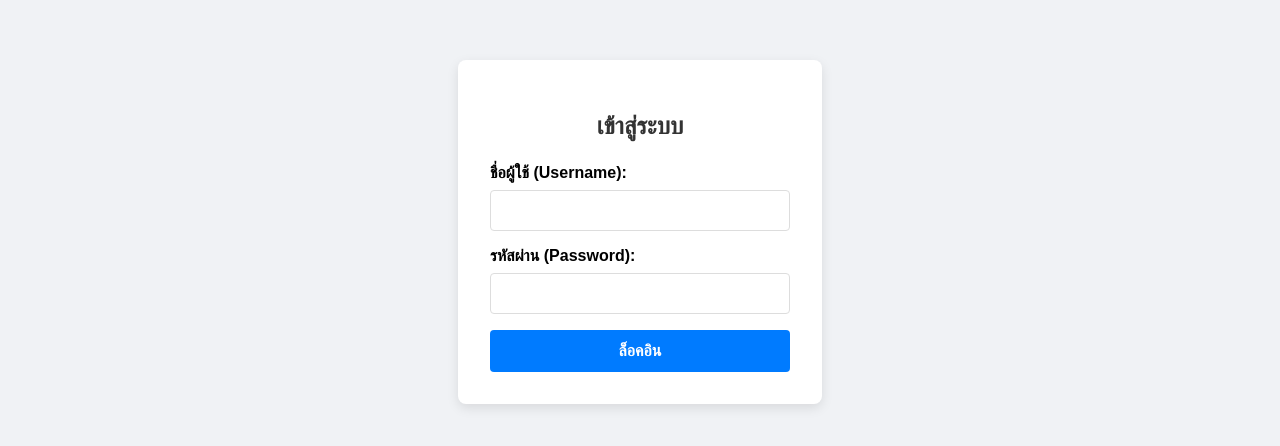
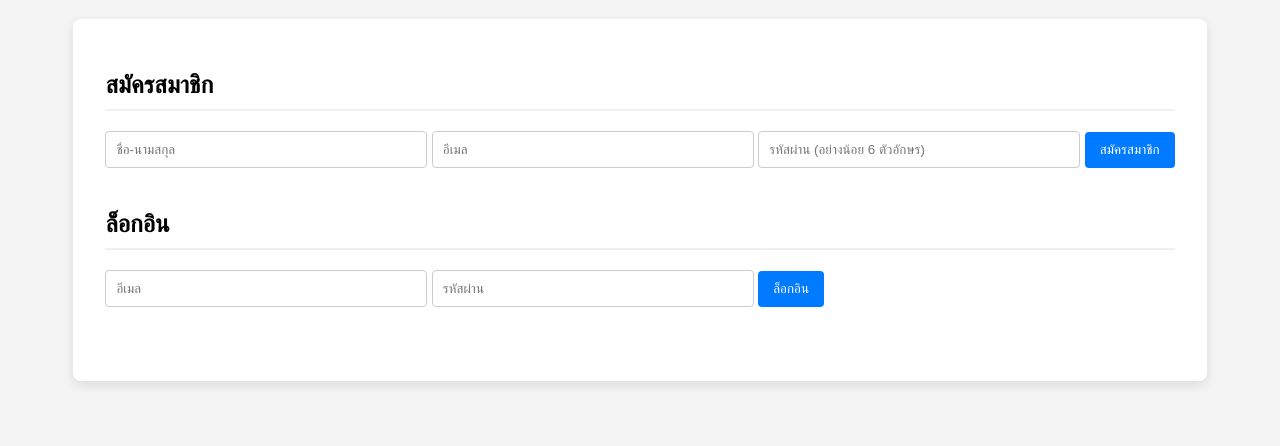
Before and after one commit to ranzxnya/ranzxnya.github.io, a website: page index.html in a window 1280 px wide. Shown: the part 168-614 px from the top of the page. Drawn offline with Linux system fonts and the light colour scheme.

Commit message:
Update index.html

```diff
--- a/index.html
+++ b/index.html
@@ -3,117 +3,49 @@
 <head>
     <meta charset="UTF-8">
     <meta name="viewport" content="width=device-width, initial-scale=1.0">
-    <title>หน้าล็อคอิน</title>
+    <title>ระบบสมัครสมาชิก/ล็อกอิน</title>
     <style>
-        /* CSS สำหรับจัดสไตล์หน้าเว็บ */
-        body {
-            font-family: Arial, sans-serif; /* ตั้งค่าฟอนต์ */
-            background-color: #f0f2f5; /* สีพื้นหลังเทาอ่อน */
-            display: flex;
-            justify-content: center; /* จัดให้อยู่กลางแนวนอน */
-            align-items: center; /* จัดให้อยู่กลางแนวตั้ง */
-            height: 100vh; /* ให้เต็มความสูงของหน้าจอ */
-            margin: 0;
-        }
-
-        .login-container {
-            background-color: #ffffff; /* สีขาว */
-            padding: 2rem; /* ระยะห่างภายใน */
-            border-radius: 8px; /* ขอบโค้งมน */
-            box-shadow: 0 4px 12px rgba(0, 0, 0, 0.1); /* เงา */
-            width: 300px; /* ความกว้างของกล่องล็อคอิน */
-            text-align: center; /* จัดข้อความให้อยู่กลาง */
-        }
-
-        .login-container h2 {
-            margin-bottom: 1.5rem; /* ระยะห่างด้านล่างของหัวข้อ */
-            color: #333;
-        }
-
-        .form-group {
-            margin-bottom: 1rem; /* ระยะห่างระหว่างกลุ่มฟอร์ม */
-            text-align: left; /* จัดข้อความในกลุ่มฟอร์มชิดซ้าย */
-        }
-
-        .form-group label {
-            display: block; /* ให้ป้ายกำกับแสดงเป็นบล็อก (ขึ้นบรรทัดใหม่) */
-            margin-bottom: 0.5rem; /* ระยะห่างล่าง */
-            font-weight: bold;
-        }
-
-        .form-group input {
-            width: 100%; /* ความกว้างเต็ม */
-            padding: 0.75rem; /* ระยะห่างภายในช่องกรอก */
-            border: 1px solid #ddd; /* เส้นขอบ */
-            border-radius: 4px; /* ขอบโค้งมน */
-            box-sizing: border-box; /* ป้องกัน padding ทำให้ความกว้างเกิน */
-        }
-
-        .login-button {
-            width: 100%;
-            padding: 0.75rem;
-            border: none;
-            border-radius: 4px;
-            background-color: #007bff; /* สีฟ้า */
-            color: white; /* สีตัวอักษร */
-            font-size: 1rem;
-            font-weight: bold;
-            cursor: pointer; /* เปลี่ยนเมาส์เป็นรูปมือ */
-            transition: background-color 0.3s ease; /* เอฟเฟกต์ตอน hover */
-        }
-
-        .login-button:hover {
-            background-color: #0056b3; /* สีฟ้าเข้มขึ้นเมื่อเมาส์ชี้ */
-        }
+        body { font-family: sans-serif; display: grid; place-items: center; min-height: 90vh; background: #f4f4f4; }
+        .container { background: #fff; padding: 2rem; border-radius: 8px; box-shadow: 0 4px 12px rgba(0,0,0,0.1); }
+        .form-section { margin-bottom: 2rem; }
+        h2 { border-bottom: 2px solid #f0f0f0; padding-bottom: 10px; }
+        input { width: 300px; padding: 10px; margin-bottom: 10px; border: 1px solid #ccc; border-radius: 4px; }
+        button { padding: 10px 15px; background: #007bff; color: white; border: none; cursor: pointer; border-radius: 4px; }
+        button:hover { background: #0056b3; }
+        #userInfo { display: none; padding: 1rem; background: #e0f7fa; border: 1px solid #b2ebf2; }
     </style>
 </head>
 <body>
 
-    <div class="login-container">
-        <h2>เข้าสู่ระบบ</h2>
+    <div class="container">
+        <div id="userInfo">
+            <p>สวัสดี, <span id="userName"></span>!</p>
+            <button id="btnLogout">ออกจากระบบ</button>
+        </div>
 
-        <form action="#" method="POST">
+        <div class="form-section" id="signupSection">
+            <h2>สมัครสมาชิก</h2>
+            <input type="text" id="signupName" placeholder="ชื่อ-นามสกุล">
+            <input type="email" id="signupEmail" placeholder="อีเมล">
+            <input type="password" id="signupPassword" placeholder="รหัสผ่าน (อย่างน้อย 6 ตัวอักษร)">
+            <button id="btnSignup">สมัครสมาชิก</button>
+        </div>
 
-            <div class="form-group">
-                <label for="username">ชื่อผู้ใช้ (Username):</label>
-                <input type="text" id="username" name="username" required>
-            </div>
+        <div class="form-section" id="loginSection">
+            <h2>ล็อกอิน</h2>
+            <input type="email" id="loginEmail" placeholder="อีเมล">
+            <input type="password" id="loginPassword" placeholder="รหัสผ่าน">
+            <button id="btnLogin">ล็อกอิน</button>
+        </div>
 
-            <div class="form-group">
-                <label for="password">รหัสผ่าน (Password):</label>
-                <input type="password" id="password" name="password" required>
-            </div>
-
-            <button type="submit" class="login-button">ล็อคอิน</button>
-
-        </form>
+        <p id="message" style="color: red;"></p>
     </div>
 
-<script>
-  const form = document.querySelector('form');
-  form.addEventListener('submit', async (e) => {
-    e.preventDefault();
-    const username = document.getElementById('username').value.trim();
-    const password = document.getElementById('password').value;
+    <script src="https://www.gstatic.com/firebasejs/9.6.1/firebase-app-compat.js"></script>
+    <script src="https://www.gstatic.com/firebasejs/9.6.1/firebase-auth-compat.js"></script>
+    <script src="https://www.gstatic.com/firebasejs/9.6.1/firebase-firestore-compat.js"></script>
 
-    try {
-      const resp = await fetch('/login', {
-        method: 'POST',
-        headers: { 'Content-Type': 'application/json' },
-        body: JSON.stringify({ username, password })
-      });
-      const data = await resp.json();
-      if (data.ok) {
-        // ล็อกอินสำเร็จ → ไปหน้า page1.html
-        window.location.href = 'page1.html';
-      } else {
-        alert(data.message || 'ล็อกอินไม่สำเร็จ');
-      }
-    } catch (err) {
-      alert('มีข้อผิดพลาดในการเชื่อมต่อเซิร์ฟเวอร์');
-    }
-  });
-</script>
+    <script src="app.js"></script>
 
 </body>
 </html>
```
